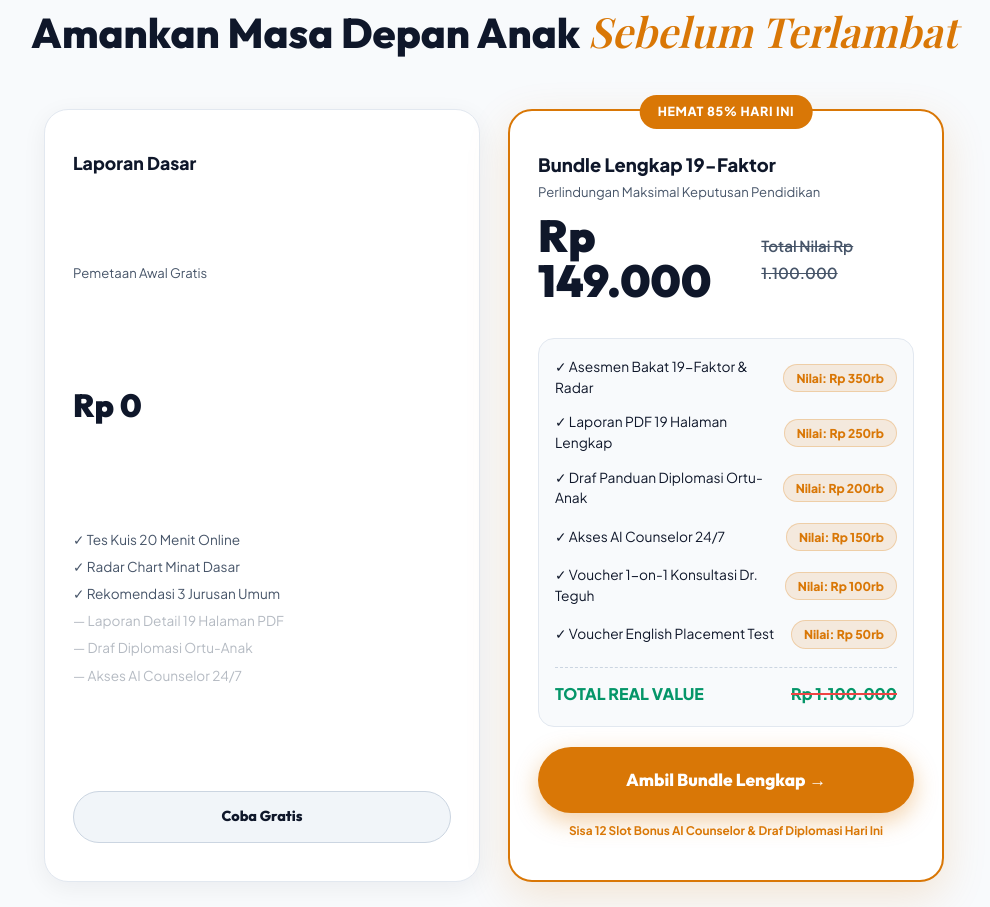
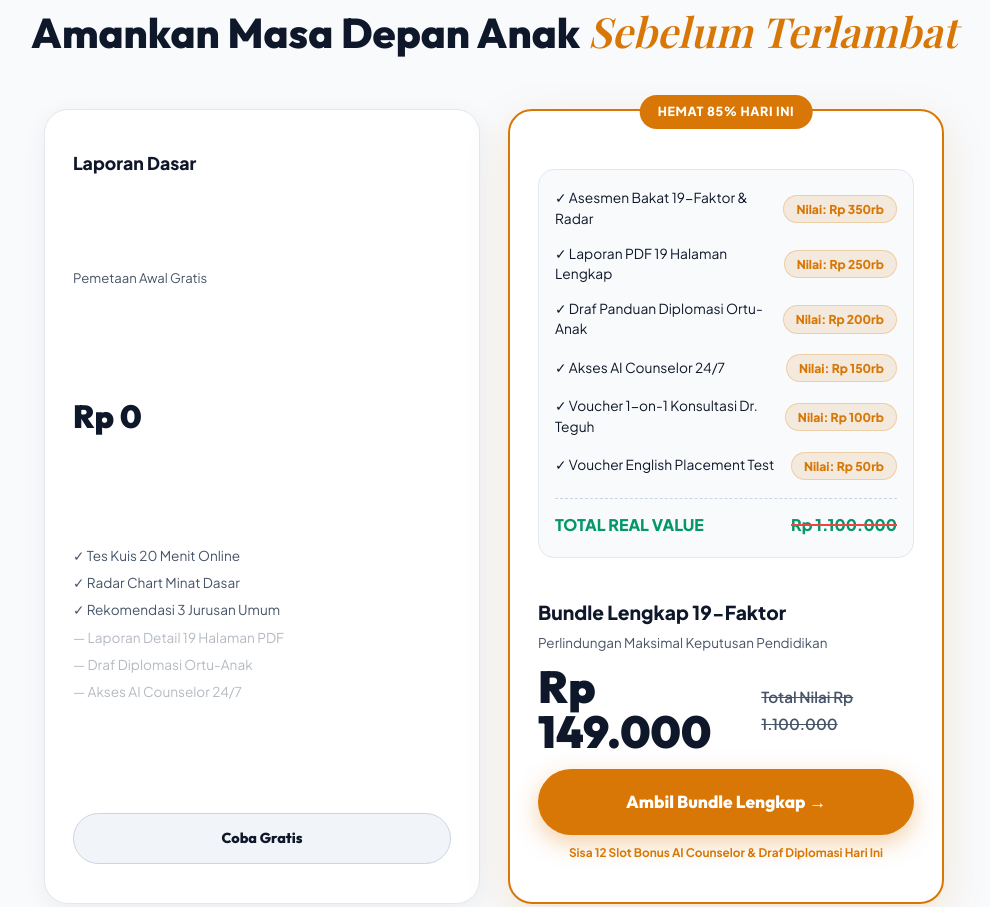
Before and after one commit to pmarchel-tech/lp-ortu100jt, a plain HTML site: page index.html in a window 1280 px wide. Shown: the part 5991-6898 px from the top of the page, without its empty margins (146-1136 px from the left). Drawn offline with nearby package versions, Linux system fonts and the light colour scheme; a web font is replaced by a local one.

Commit message:
style: reorder pricing card - move title & price block below TOTAL REAL VALUE right above CTA button

```diff
--- a/index.html
+++ b/index.html
@@ -516,13 +516,6 @@
                 <!-- Featured Premium Bundle Card (Hormozi Grand Slam Value Stacking) -->
                 <div class="price-card featured">
                     <div class="price-badge-top">Hemat 85% Hari Ini</div>
-                    <h3 style="color: var(--text-main); font-size: 1.15rem; font-weight: 800;">Bundle Lengkap 19-Faktor</h3>
-                    <p style="color: var(--text-muted); font-size: 0.82rem;">Perlindungan Maksimal Keputusan Pendidikan</p>
-
-                    <div style="display: flex; align-items: baseline; gap: 10px; margin: 10px 0 14px;">
-                        <div class="price-amount" style="line-height: 1;">Rp 149.000</div>
-                        <div style="text-decoration: line-through; color: var(--text-muted); font-size: 0.95rem; font-weight: 600;">Total Nilai Rp 1.100.000</div>
-                    </div>
 
                     <!-- Hormozi Value Stacking Breakdown (Clean Pill Badge Alignment) -->
                     <ul class="value-stack-list">
@@ -555,6 +548,17 @@
                             <span class="total-val-badge" style="text-decoration: line-through; text-decoration-color: #EF4444; text-decoration-thickness: 2px;">Rp 1.100.000</span>
                         </li>
                     </ul>
+
+                    <!-- Moved Title & Price Section (Placed right after TOTAL REAL VALUE, right above CTA button) -->
+                    <div style="margin: 18px 0 14px; text-align: left;">
+                        <h3 style="color: var(--text-main); font-size: 1.2rem; font-weight: 800; margin-bottom: 2px;">Bundle Lengkap 19-Faktor</h3>
+                        <p style="color: var(--text-muted); font-size: 0.84rem; margin-bottom: 10px;">Perlindungan Maksimal Keputusan Pendidikan</p>
+
+                        <div style="display: flex; align-items: baseline; gap: 10px; margin-top: 6px;">
+                            <div class="price-amount" style="line-height: 1;">Rp 149.000</div>
+                            <div style="text-decoration: line-through; color: var(--text-muted); font-size: 0.95rem; font-weight: 600;">Total Nilai Rp 1.100.000</div>
+                        </div>
+                    </div>
 
                     <a href="https://wa.me/628123456789?text=Halo%20Admin,%20saya%20ingin%20membeli%20Paket%20Bundle%20Lengkap%20Better%20Future" class="btn-yellow-pill">
                         Ambil Bundle Lengkap →
```
Also changed, not shown: index_wireframe.html (+11 -7 lines), index_wireframe_light.html (+11 -7 lines).
